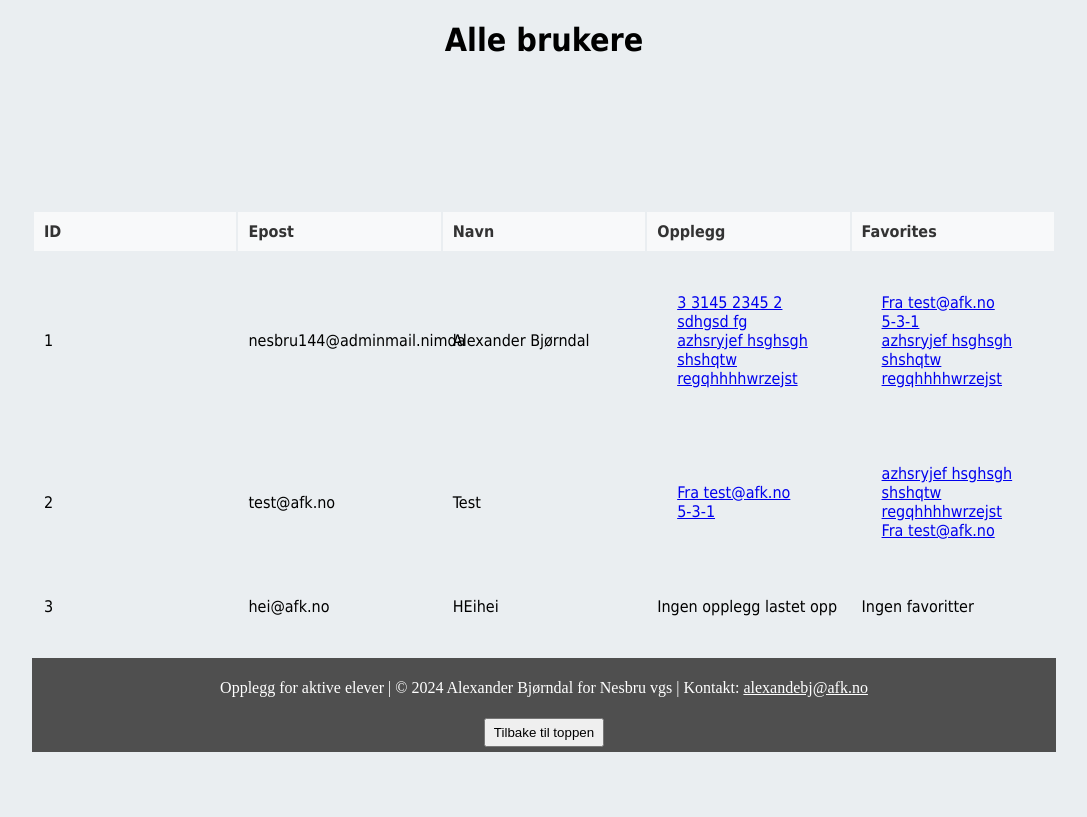
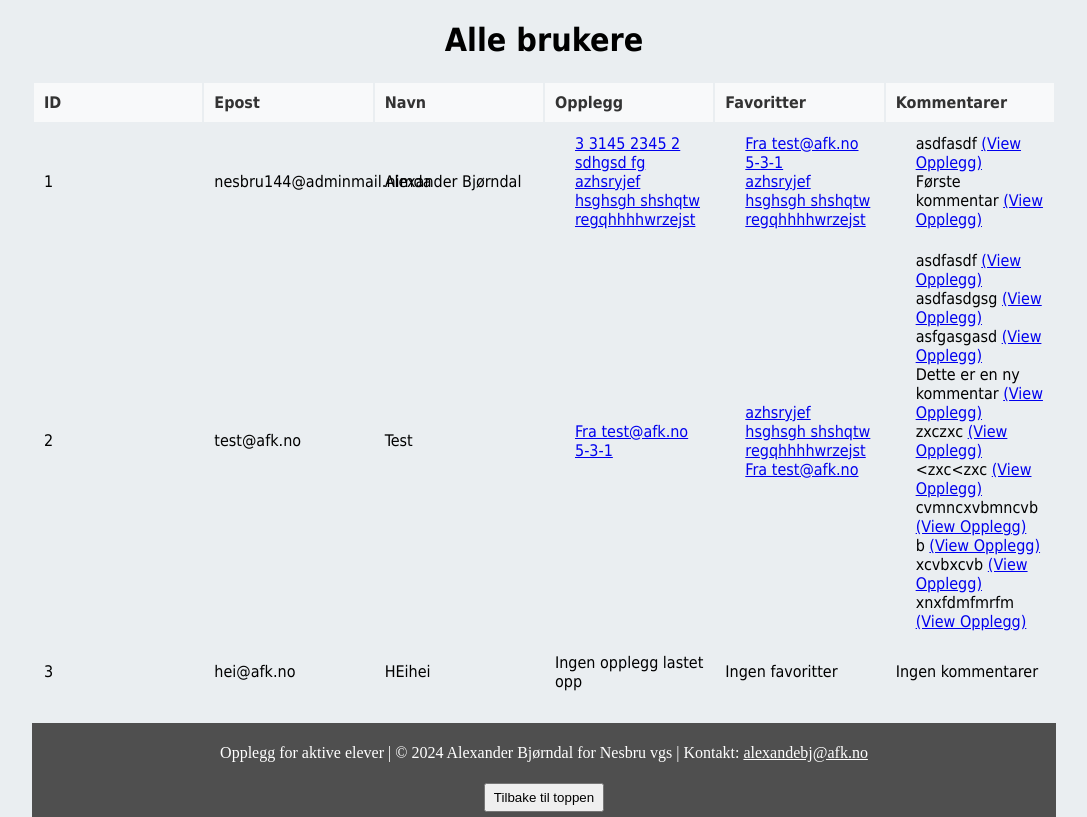
Before and after one commit to alexanderbjorndal/aktive-elev-opplegg, a Flask app: page /brukere in a window 1280 px wide. Shown: the part 48-865 px from the top of the page, without its empty margins (96-1183 px from the left). Before the commit the page ends 800 px from the top, so only its background shows below. Run offline with Flask 3, Linux system fonts and the light colour scheme; a user stored in the database is signed in; some libraries are stand-ins or nearby versions.

Commit message:
Brukere sine kommentarer vises og knappen for å legge til opplegg er oppdatert

```diff
--- a/website/templates/add_opplegg.html
+++ b/website/templates/add_opplegg.html
@@ -59,7 +59,7 @@ block content %}
       </ul>
       {% endfor %}
       <div align="center">
-        <button type="submit" onsubmit="disableSubmitButton()" class="btn btn-primary" style="margin-top: 2rem">
+        <button type="submit" onsubmit="disableSubmitButton()" class="button-style" style="margin-top: 2rem">
           Large opplegget
         </button>
       </div>
--- a/website/templates/brukere.html
+++ b/website/templates/brukere.html
@@ -14,7 +14,8 @@
                 <th>Epost</th>
                 <th>Navn</th>
                 <th>Opplegg</th>
-                <th>Favorites</th>
+                <th>Favoritter</th>
+                <th>Kommentarer</th>
             </tr>
         </thead>
         <tbody>
@@ -53,6 +54,20 @@
                             Ingen favoritter
                         {% endif %}
                     </td>
+                    <td>
+                    {% if data.user.comments %}
+                        <ul class="list-unstyled">
+                            {% for comment in data.user.comments %}
+                                <li>
+                                    {{ comment.content|truncate(50) }} <!-- Display truncated comment content -->
+                                    <a href="{{ url_for('views.se_opplegg', opplegg_id=comment.opplegg.id) }}"> (View Opplegg) </a>
+                                </li>
+                            {% endfor %}
+                        </ul>
+                    {% else %}
+                        Ingen kommentarer
+                    {% endif %}
+                </td>
                 </tr>
             {% endfor %}
         </tbody>
```
Also changed, not shown: instance/database.db.
